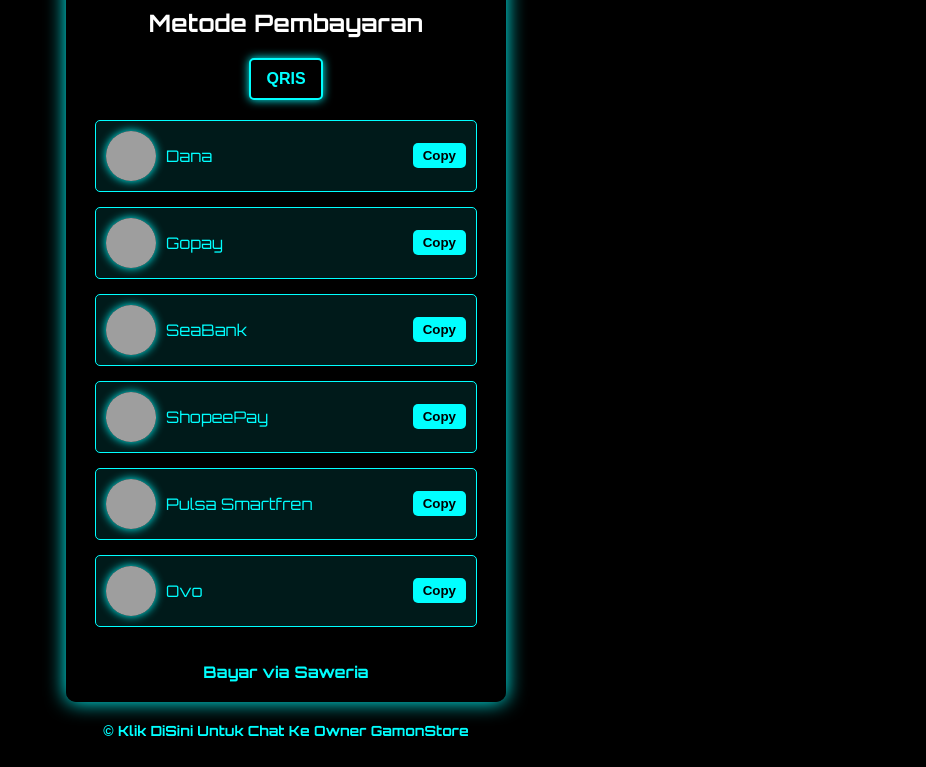
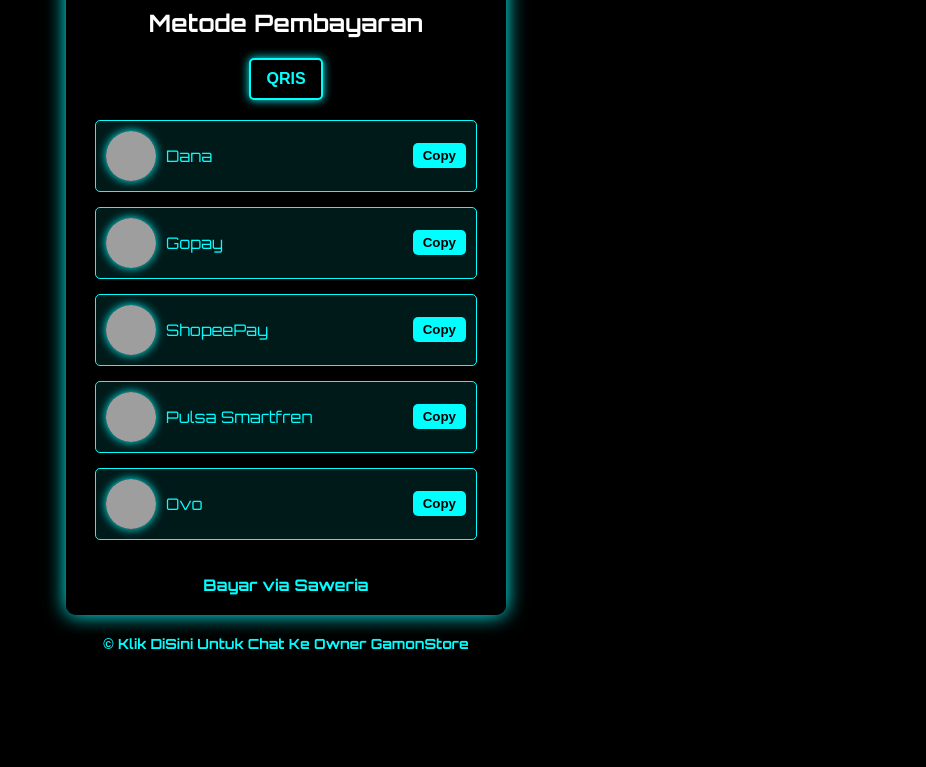
Before and after one commit to zurashop-dev/gamonstore-pay, a plain HTML site: page index.html in a window 1280 px wide. Shown: the part 90-857 px from the top of the page, without its empty margins (354-1280 px from the left). After the commit the page ends 800 px from the top, so only its background shows below. Drawn offline with Linux system fonts and the light colour scheme; grey boxes are pictures that could not be loaded.

Commit message:
Update index.html

```diff
--- a/index.html
+++ b/index.html
@@ -213,11 +213,6 @@
       <button onclick="copyToClipboard('08820006531019')">Copy</button>
     </div>
     <div class="copy-box">
-      <img src="https://files.catbox.moe/dkr908.png" alt="SeaBank" class="payment-logo" />
-      <span>SeaBank</span>
-      <button onclick="copyToClipboard('Gak Ada')">Copy</button>
-    </div>
-    <div class="copy-box">
       <img src="https://files.catbox.moe/8qe3j2.png" alt="ShopeePay" class="payment-logo" />
       <span>ShopeePay</span>
       <button onclick="copyToClipboard('0882006531019')">Copy</button>
```
